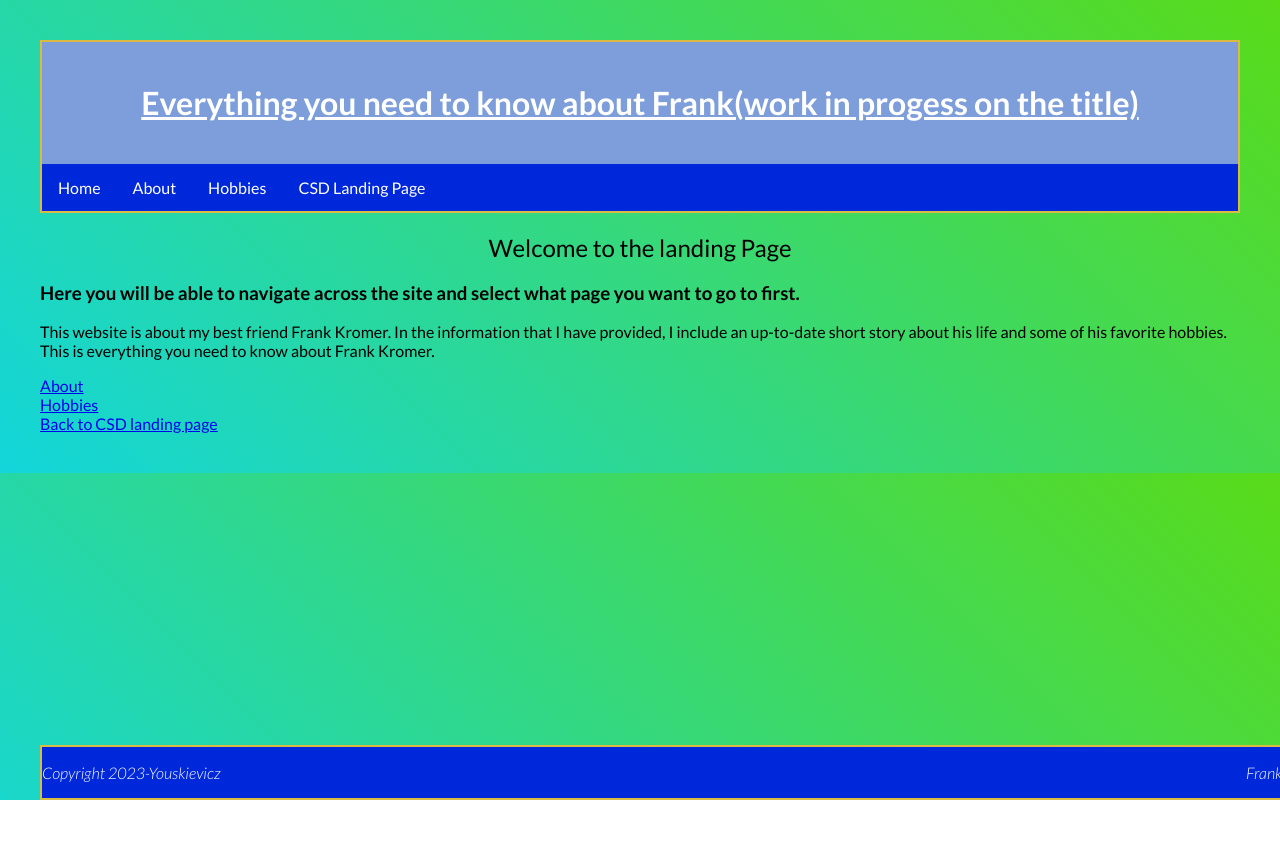
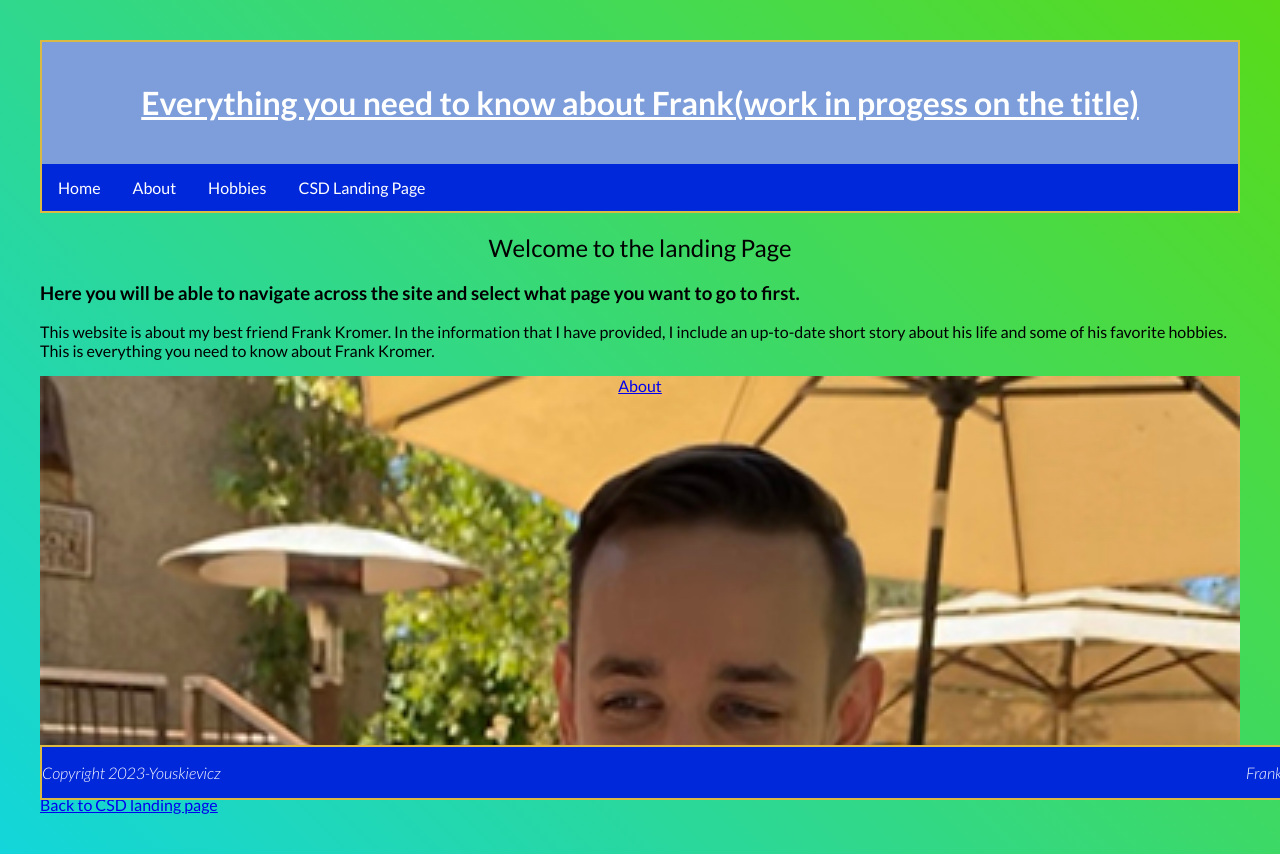
Before and after one commit to Jyouskie/bioSite, a plain HTML site: page index.html in a window 1280 px wide. Before the commit the page ends 800 px from the top, so only its background shows below. Drawn offline with Linux system fonts and the light colour scheme.

Commit message:
testing image for left div on the home page

```diff
--- a/Bio_Site.css
+++ b/Bio_Site.css
@@ -87,34 +87,16 @@ div.top {
     border: solid 2px #dbba44;
 }
 
-
-
-
-
-
-
-
-
-
-
-
-
-
-
-
-
-
-
-
-/*.left {
+.left {
     position: relative;
     text-align: center;
-    color: white;
-    background-image: url("/landingpageimages/image2.jpeg");
+    color: black;
+    background-image: url("/biosite/landingpageimages/image2.jpg");
     height: 400px;
     background-size: cover;
 }
 
+/*
 .aboutcontainer {
     position: absolute;
     top: 50%;
```
